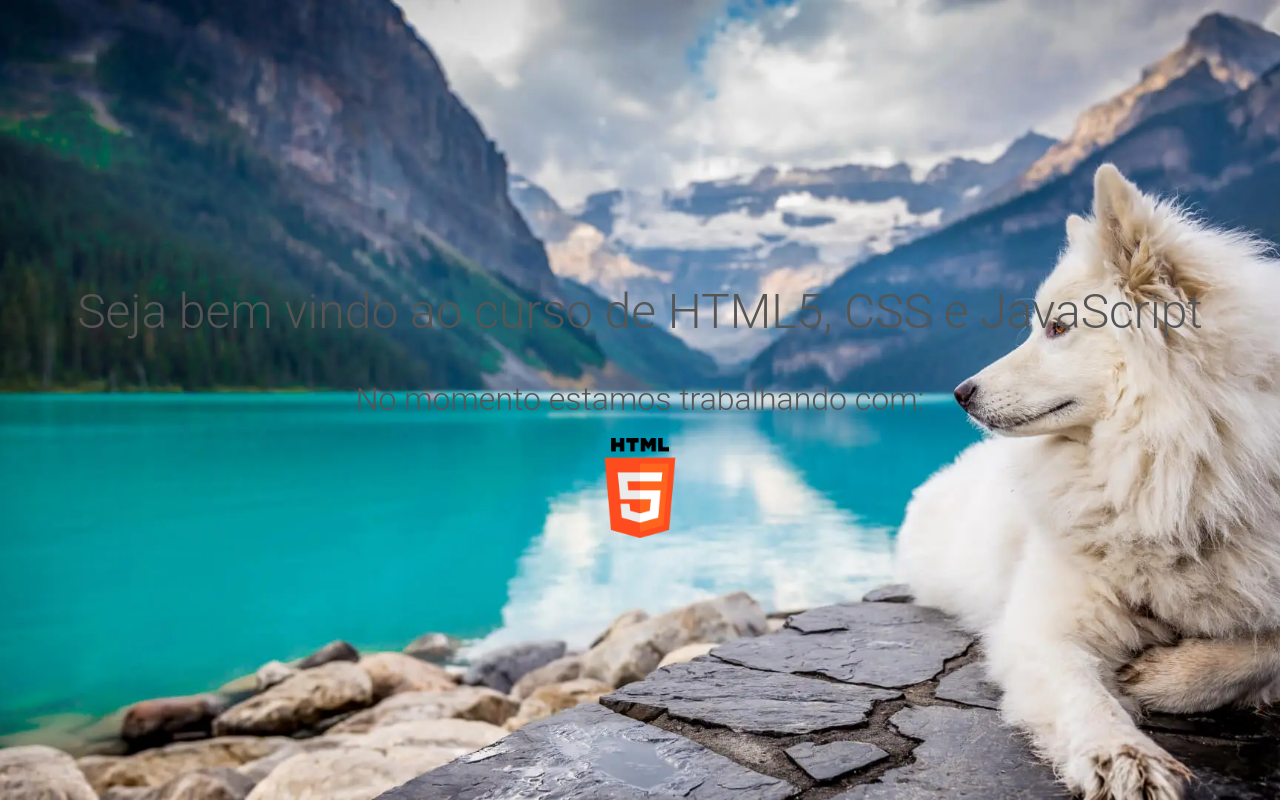
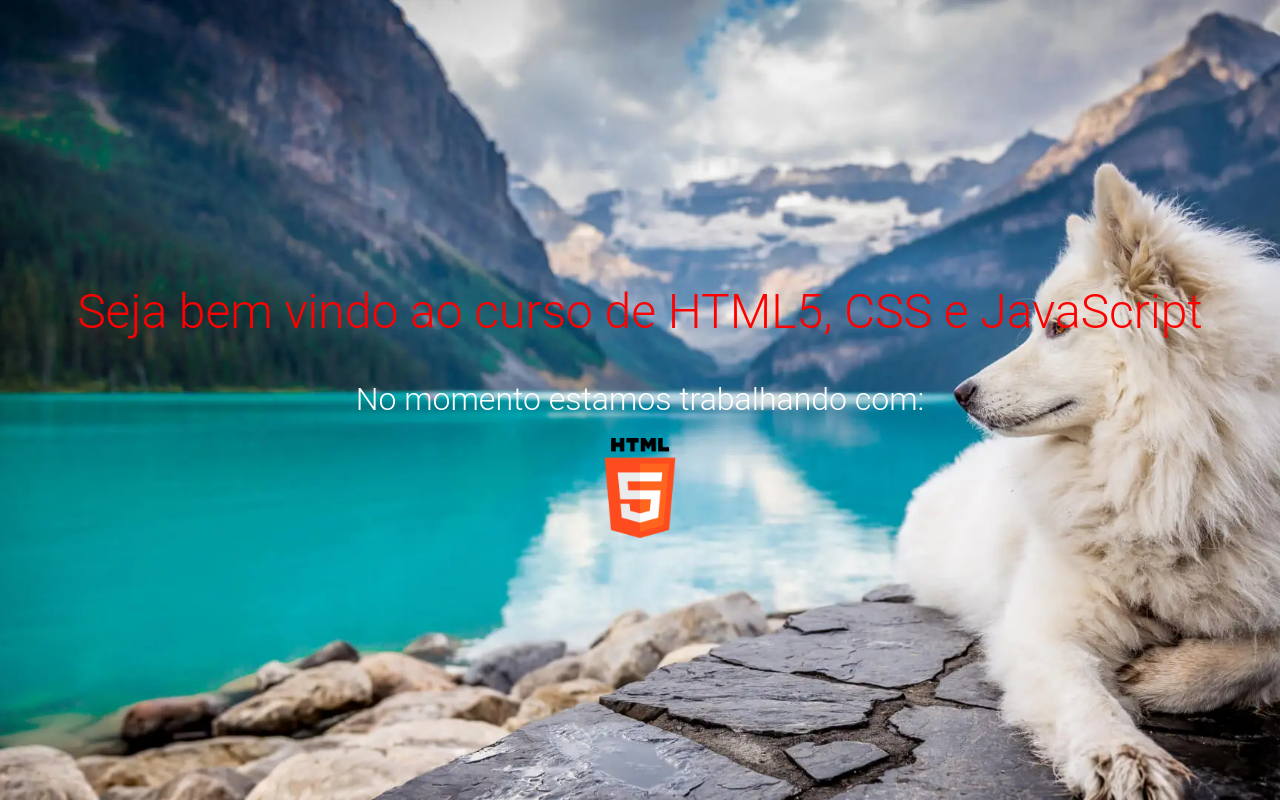
Before and after one commit to jlfagundes/fiap_avanade_web_2109, a plain HTML site: page ex-01.html in a window 1280 px wide. Drawn offline with Linux system fonts and the light colour scheme.

Commit message:
prioridade css

```diff
--- a/ex-01.html
+++ b/ex-01.html
@@ -15,7 +15,7 @@
                 box-sizing: border-box;
             }
             /* -------------fim normalização navegador --------------- */
-            div {
+            div.container {
                 width: 100%;
                 height: 100vh;
                 align-items: center;
@@ -30,6 +30,13 @@
                 font-family: 'Roboto', sans-serif;
                 color: #555;
                 padding: 20px;
+                text-align: center;
+            }
+            .container>h1.titulo {
+                color: red;
+            }
+            h1.titulo, h2.titulo {
+                color: white;
             }
             h1 {
                 font-size: 4em;
@@ -66,13 +73,13 @@
         </style>
     </head>
     <body>
-        <div>
-            <h1 style="margin:0; font-size:3em; font-weight:300; font-family:'Roboto';">
+        <div class="container">
+            <h1 class="titulo" style="margin:0; font-size:3em; font-weight:300; font-family:'Roboto';">
                 Seja bem vindo ao curso de HTML5, CSS e JavaScript
                 <!-- <img src="./assets/images/css-3.png" width="100">
                 <img src="./assets/images/js.png" width="100"> -->
             </h1>
-            <h2>No momento estamos trabalhando com:</h2>
+            <h2 class="titulo">No momento estamos trabalhando com:</h2>
             <img src="./assets/images/html-5.png" width="100">
         </div>
     </body>
```
